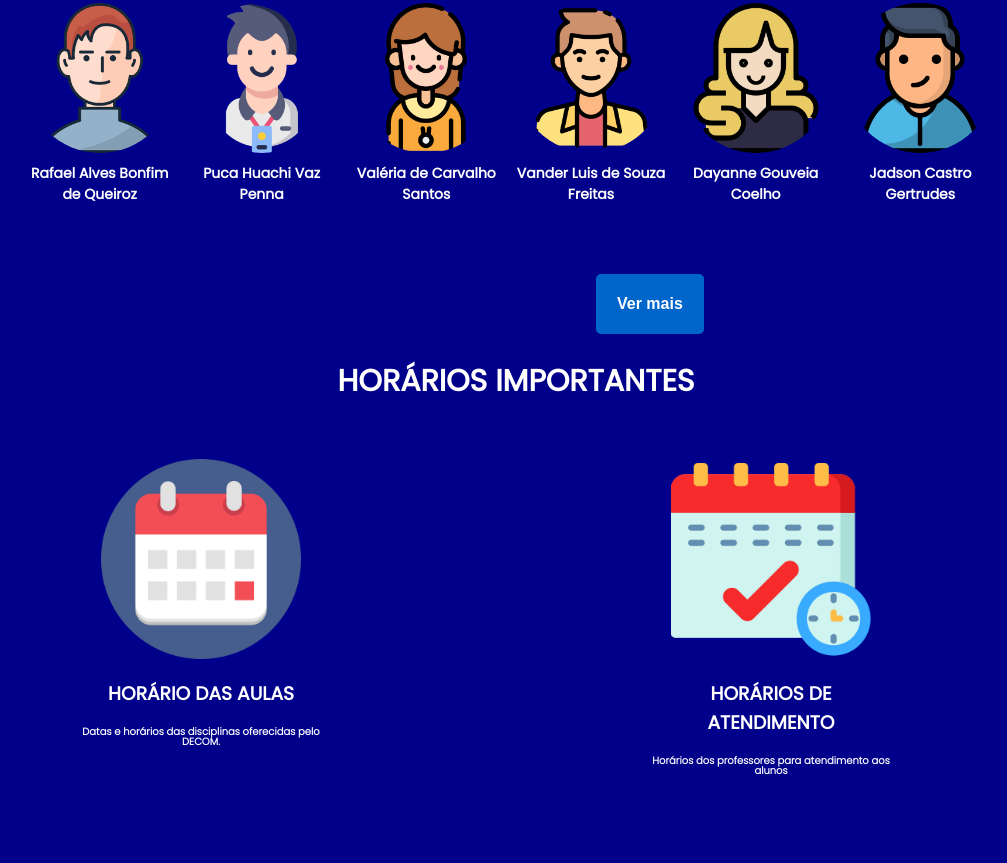
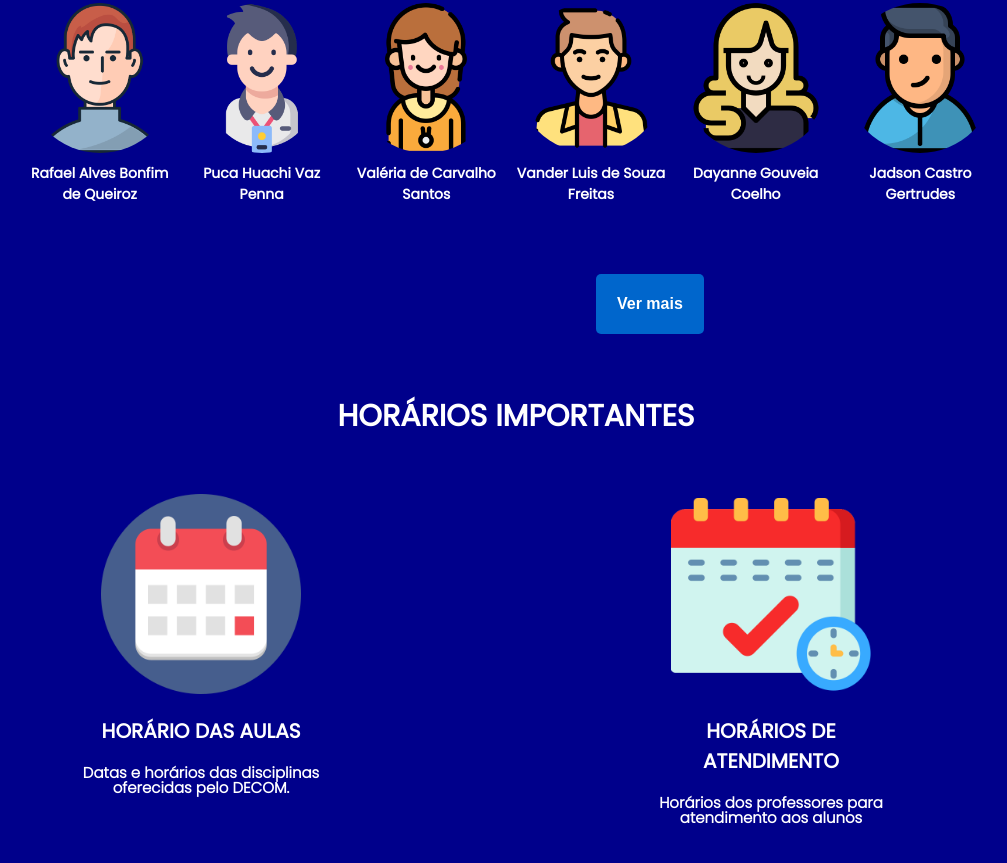
Before and after one commit to phosilva02/TP-progWeb, a website: page public/index.html in a window 1280 px wide. Shown: the part 1139-2002 px from the top of the page, without its empty margins (124-1131 px from the left). Before the commit the page ends 1955 px from the top, so only its background shows below. Drawn offline with Linux system fonts and the light colour scheme.

Commit message:
finalizando estrutura de arquivos

```diff
--- a/public/style/horario.css
+++ b/public/style/horario.css
@@ -1,6 +1,7 @@
 .horario h1{
     font-size: 30px;
     text-align: center;
+    margin-top: 60px;
 }
 .bloco-horario {
     text-align: center;
@@ -13,8 +14,12 @@
 }
 
 .bloco-horario h3{
-    font-size: 1.872rem;
+    font-size: 20px;
     font-family: poppinsregular;
+}
+
+.bloco-horario p{
+    font-size: 15px;
 }
 
 
```
Also changed, not shown: public/index.html (+0 -4 lines).
